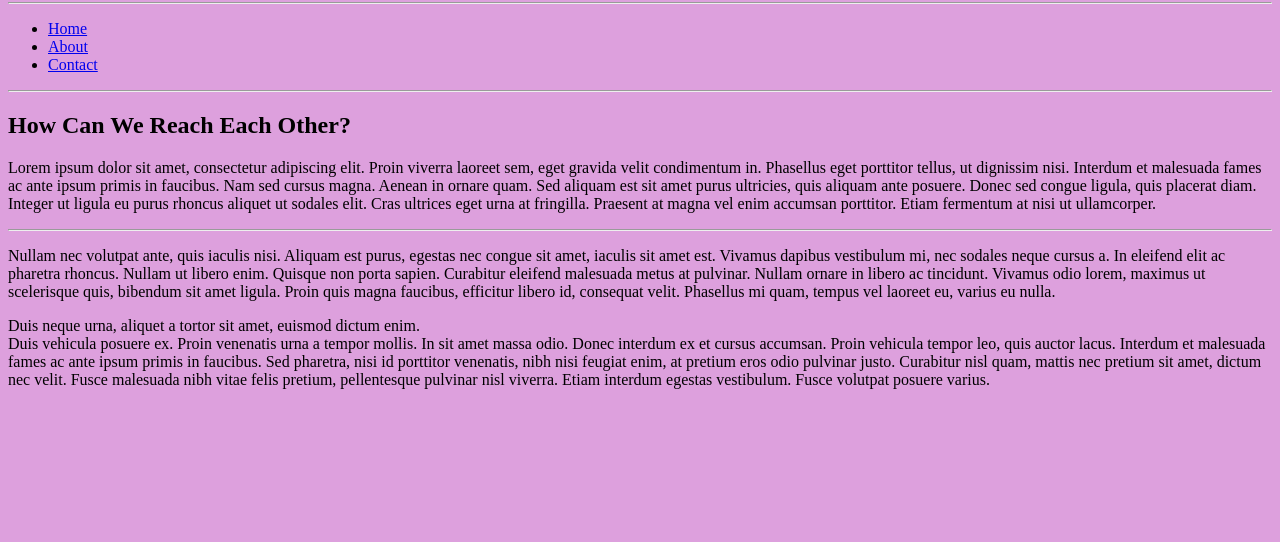
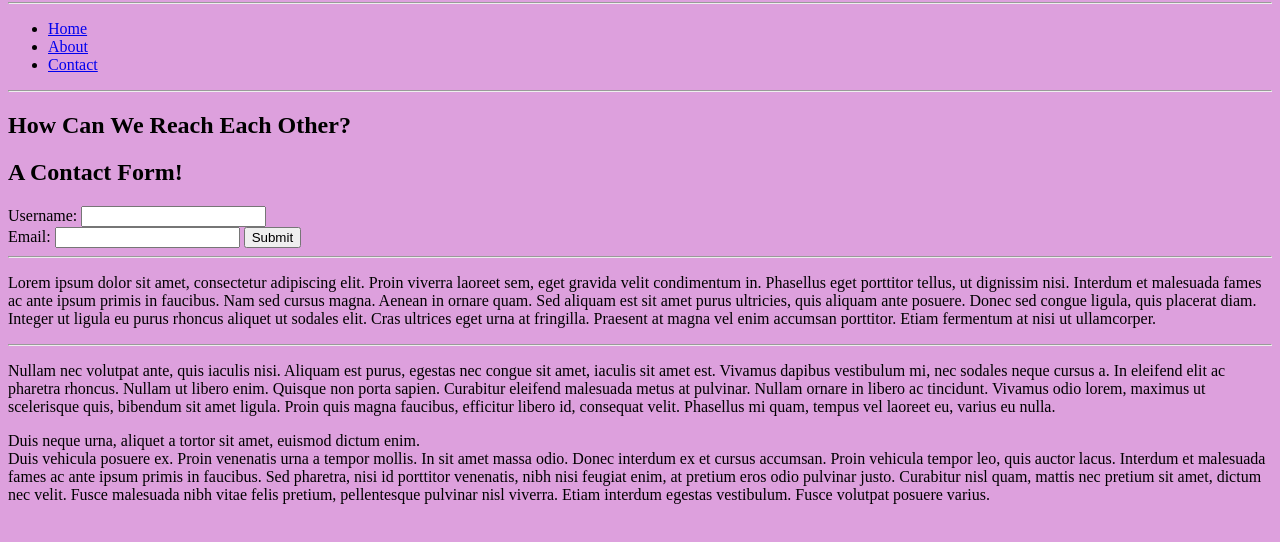
Before and after one commit to Tdamm384/web-development-project, a website: page contact.html in a window 1280 px wide. Shown: the part 78-620 px from the top of the page. Drawn offline with Linux system fonts and the light colour scheme.

Commit message:
adding form

```diff
--- a/contact.html
+++ b/contact.html
@@ -28,8 +28,22 @@
 
        <hr>
         <h2>How Can We Reach Each Other?</h2>
+        <h2>A Contact Form!</h2>
+        <!--Adding in the form-->
+
+        <form action="/submit-form" method="post">
+
+            <label for="username">Username:</label>
+            <input type="text" id="username" name="username" required> <br/> <!--place to enter name value-->
+            <label for="email">Email:</label>
+            <input type="text" id="email" name="email" required> <!--place to enter email value-->
+            <button type="submit">Submit</button>
+
+        </form>
 
 
+
+        <hr>
         <!--text placeholders for actual information-->
         <p>
             Lorem ipsum dolor sit amet, consectetur adipiscing elit. Proin viverra laoreet sem, eget gravida velit condimentum in. Phasellus eget porttitor tellus, ut dignissim nisi. Interdum et malesuada fames ac ante ipsum primis in faucibus. Nam sed cursus magna. Aenean in ornare quam. Sed aliquam est sit amet purus ultricies, quis aliquam ante posuere. Donec sed congue ligula, quis placerat diam. Integer ut ligula eu purus rhoncus aliquet ut sodales elit. Cras ultrices eget urna at fringilla. Praesent at magna vel enim accumsan porttitor. Etiam fermentum at nisi ut ullamcorper.
```
Also changed, not shown: app.js (added, +39 -0 lines), index.html (+1 -1 lines), package.json (added, +15 -0 lines), 1 other file.
